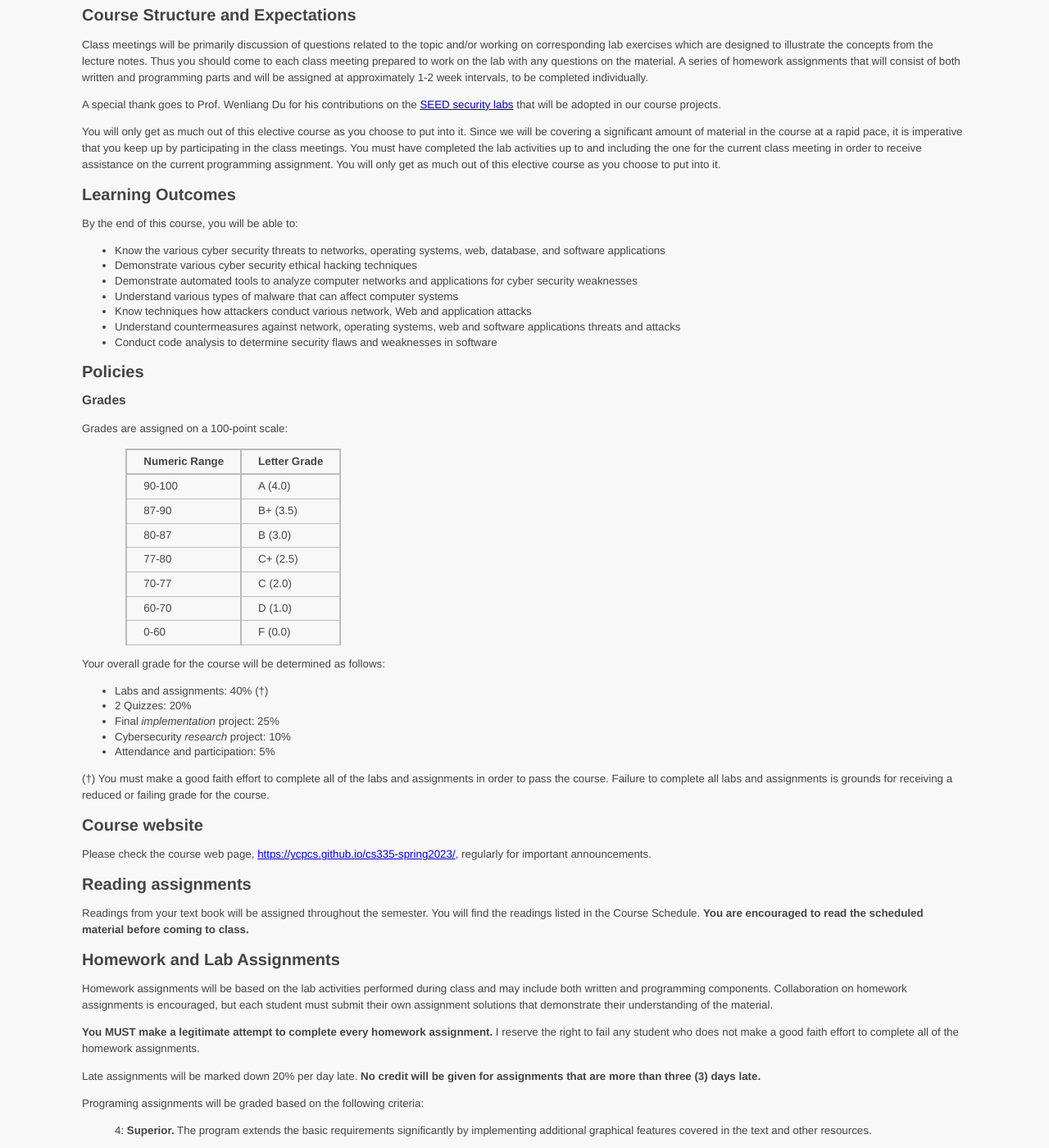
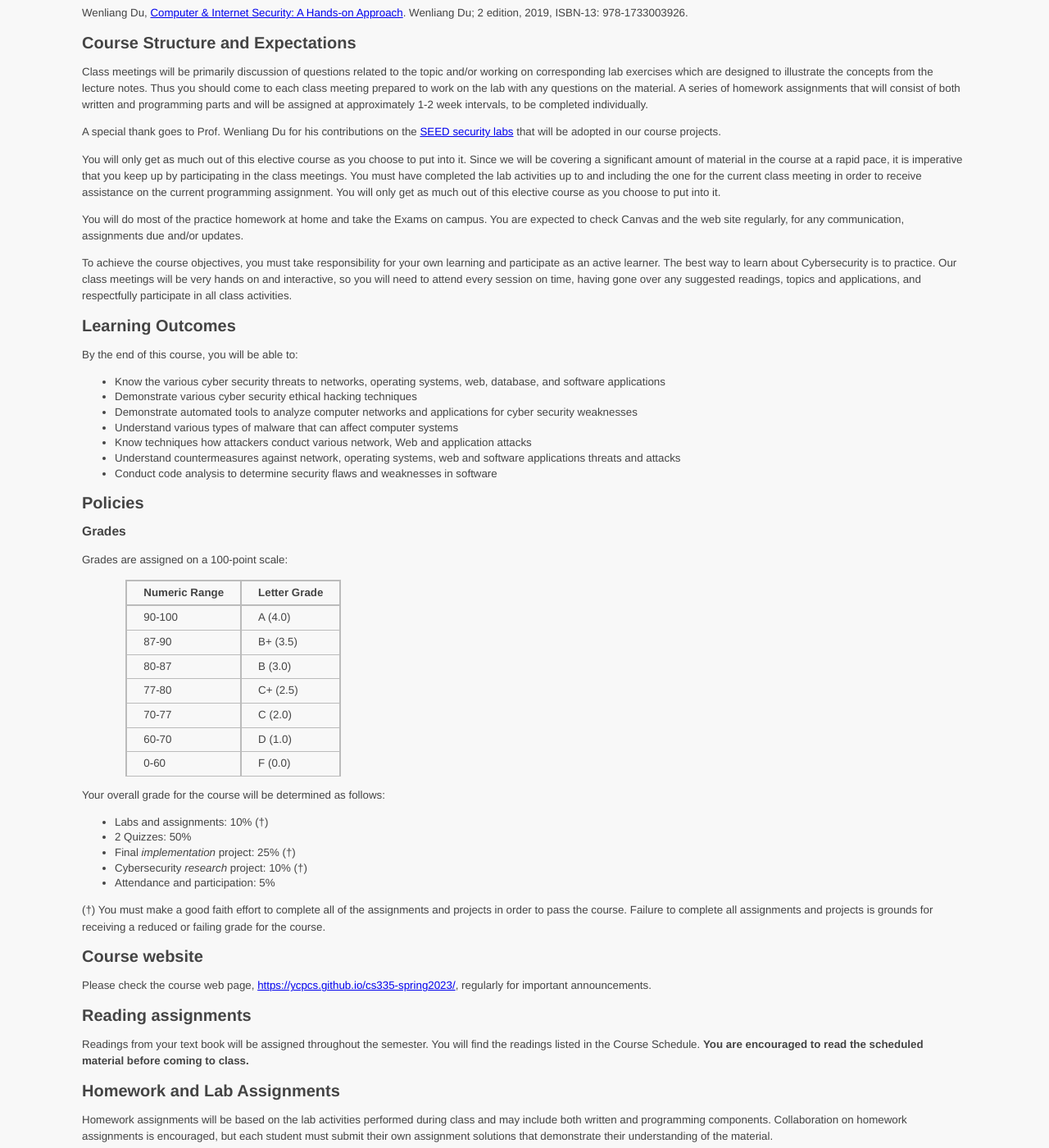
Before and after one commit to ycpcs/cs335-spring2023, a Jekyll site: the page built from syllabus/index.md, in a window 1280 px wide and 1400 px high, scrolled down 589 px. Shown: the whole window at 82% size. Built offline with Jekyll 4.4.1, drawn with Linux system fonts in a browser that asks for light colours; some of the changed text lies outside the part shown.

Commit message:
update syllabus

```diff
--- a/syllabus/index.md
+++ b/syllabus/index.md
@@ -22,6 +22,8 @@ Stuff:
 
 Course Description
 ------------------
+There's an old saying, usually attributed to Confucius, that goes something like "Give a man a fish, and you'll feed him for a day. Teach a man to fish, and you've fed him for a lifetime".
+
 The course covers a survey of various cyber security attacks and countermeasures used in network, web, database and application level security. Topics include operating systems security, network security, web security, covert channels, and static/dynamic code analysis. Lab exercises and projects provide hands-on experience in understanding cyber security attacks and countermeasures. These include Cross-site scripting, SQL injection, Buffer Overflow, TCP/IP attacks, Web tracking, and ethical hacking.
 
 
@@ -40,6 +42,10 @@ Class meetings will be primarily discussion of questions related to the topic an
 A special thank goes to Prof. Wenliang Du for his contributions on the [SEED security labs](https://seedsecuritylabs.org/Labs_20.04/) that will be adopted in our course projects.
 
 You will only get as much out of this elective course as you choose to put into it. Since we will be covering a significant amount of material in the course at a rapid pace, it is imperative that you keep up by participating in the class meetings. You must have completed the lab activities up to and including the one for the current class meeting in order to receive assistance on the current programming assignment. You will only get as much out of this elective course as you choose to put into it.
+
+You will do most of the practice homework at home and take the Exams on campus. You are expected to check Canvas and the web site regularly, for any communication, assignments due and/or updates.
+
+To achieve the course objectives, you must take responsibility for your own learning and participate as an active learner. The best way to learn about Cybersecurity is to practice. Our class meetings will be very hands on and interactive, so you will need to attend every session on time, having gone over any suggested readings, topics and applications, and respectfully participate in all class activities.
 
 Learning Outcomes
 -----------------
@@ -74,13 +80,13 @@ Grades are assigned on a 100-point scale:
 
 Your overall grade for the course will be determined as follows:
 
--   Labs and assignments: 40% (†)
--   2 Quizzes: 20%
--   Final _implementation_ project: 25%
--   Cybersecurity _research_ project: 10%
+-   Labs and assignments: 10% (†)
+-   2 Quizzes: 50%
+-   Final _implementation_ project: 25% (†)
+-   Cybersecurity _research_ project: 10% (†)
 -   Attendance and participation: 5%
 
-(†) You must make a good faith effort to complete all of the labs and assignments in order to pass the course. Failure to complete all labs and assignments is grounds for receiving a reduced or failing grade for the course.
+(†) You must make a good faith effort to complete all of the assignments and projects in order to pass the course. Failure to complete all assignments and projects is grounds for receiving a reduced or failing grade for the course.
 
 Course website
 -----------------
@@ -98,7 +104,7 @@ Homework and Lab Assignments
 
 Homework assignments will be based on the lab activities performed during class and may include both written and programming components. Collaboration on homework assignments is encouraged, but each student must submit their own assignment solutions that demonstrate their understanding of the material.
 
-**You MUST make a legitimate attempt to complete every homework assignment.** I reserve the right to fail any student who does not make a good faith effort to complete all of the homework assignments.
+<!-- **You MUST make a legitimate attempt to complete every homework assignment.** I reserve the right to fail any student who does not make a good faith effort to complete all of the homework assignments. -->
 
 Late assignments will be marked down 20% per day late. **No credit will be given for assignments that are more than three (3) days late.**
 
```
